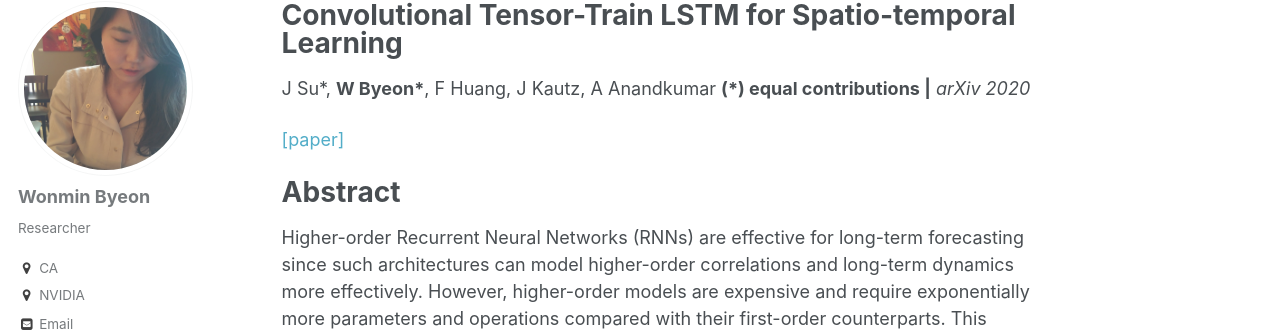
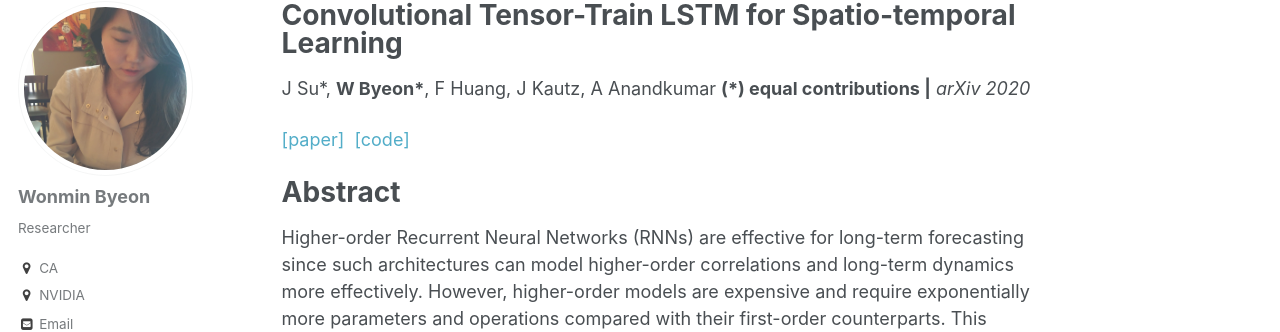
Before and after one commit to wonmin-byeon/wonmin-byeon.github.io, a Jekyll site: the page built from _publications/2020-02-convttlstm.md, in a window 1280 px wide and 1339 px high. Shown: the part 117-449 px from the top of the window. Built offline with Jekyll 4.4.1, drawn with Linux system fonts in a browser that asks for light colours.

Commit message:
add code for convttlstm

```diff
--- a/_publications/2020-02-convttlstm.md
+++ b/_publications/2020-02-convttlstm.md
@@ -7,7 +7,7 @@ venue: 'arXiv'
 citation: 'J Su*, <b>W Byeon*</b>, F Huang, J Kautz, A Anandkumar  <b> (*) equal contributions </b> <b>|</b> <i>arXiv 2020</i> '
 paperurl: 'https://arxiv.org/abs/2002.09131'
 ---
-[[paper]](https://arxiv.org/abs/2002.09131)
+[[paper]](https://arxiv.org/abs/2002.09131) &nbsp;[[code]](https://github.com/NVlabs/conv-tt-lstm)
 
 Abstract
 ==
```
